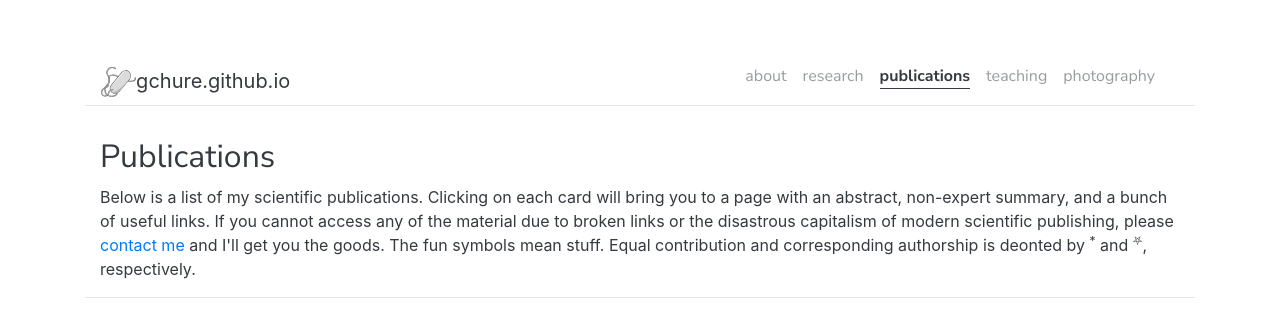
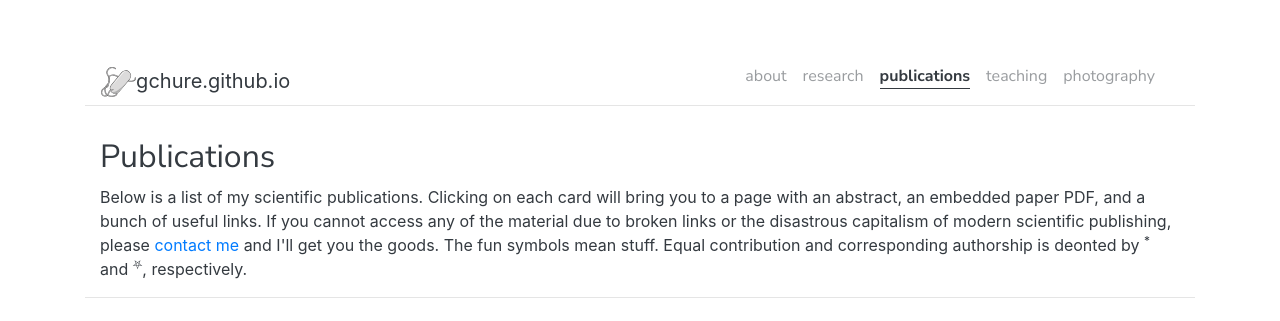
Before and after one commit to gchure/gchure.github.io, a Jekyll site: the page built from pages/publications.html, in a window 1280 px wide and 900 px high, cut to the strip 0-321 px from the top of the window. Built offline with Jekyll 4.4.1, drawn with Linux system fonts in a browser that asks for light colours; nearby versions of some CDN libraries; some web fonts are replaced.

Commit message:
Updating CV

```diff
--- a/_config.yml
+++ b/_config.yml
@@ -5,7 +5,7 @@ baseurl             :
 repository          :
 remote_theme        :
 open_new_tab        : true
-cv_filename         : GriffinChure_CV_2024-04-02.pdf
+cv_filename         : GriffinChure_CV_2024-08-23.pdf
 
 
 ### Plugins ###
--- a/pages/publications.html
+++ b/pages/publications.html
@@ -9,7 +9,7 @@ weight: 3
   <h2> Publications </h2>
 
   Below is a list of my scientific publications. Clicking on each card
-  will bring you to a page with an abstract, non-expert summary,
+  will bring you to a page with an abstract, an embedded paper PDF,
   and a bunch of useful links. If you cannot access any of the material
   due to broken links or the disastrous capitalism of modern scientific publishing,
   please <a href="mailto:gchure@stanford.edu">contact me</a> and I'll get you
```
Also changed, not shown: assets/images/headshot_2023 copy.jpeg (added), 2 other files.
